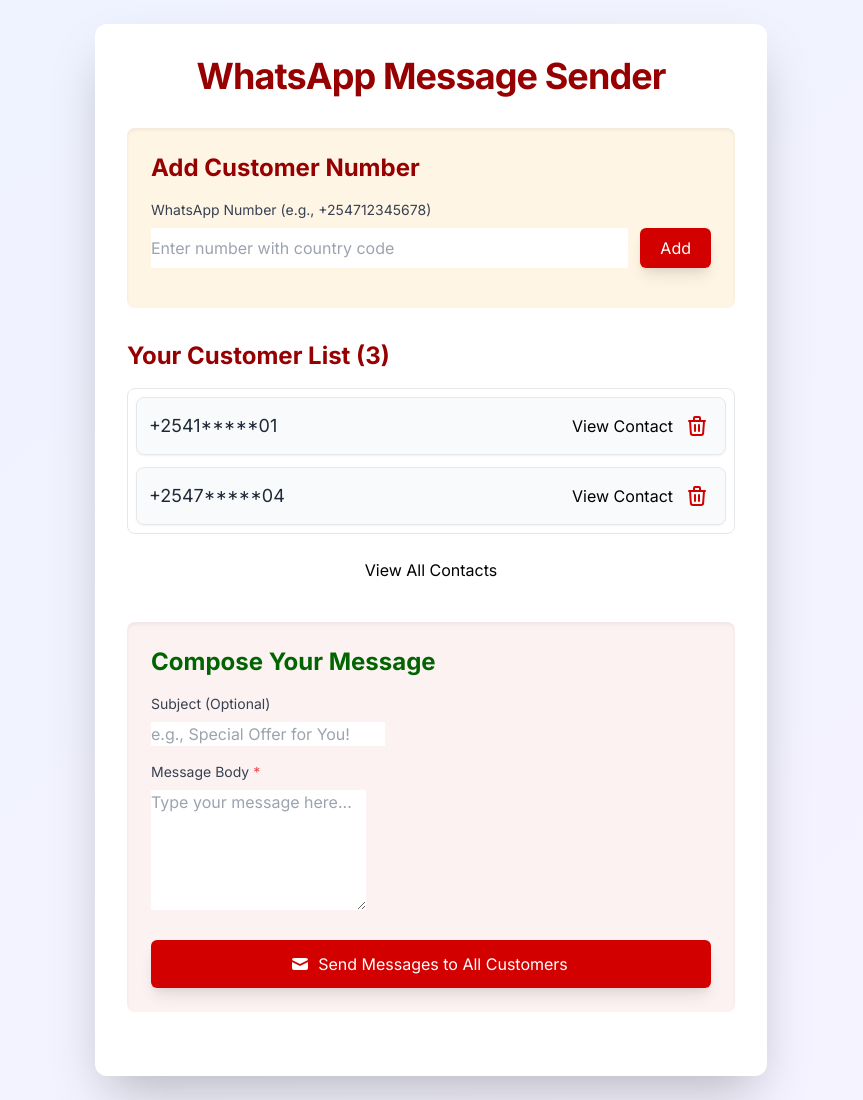
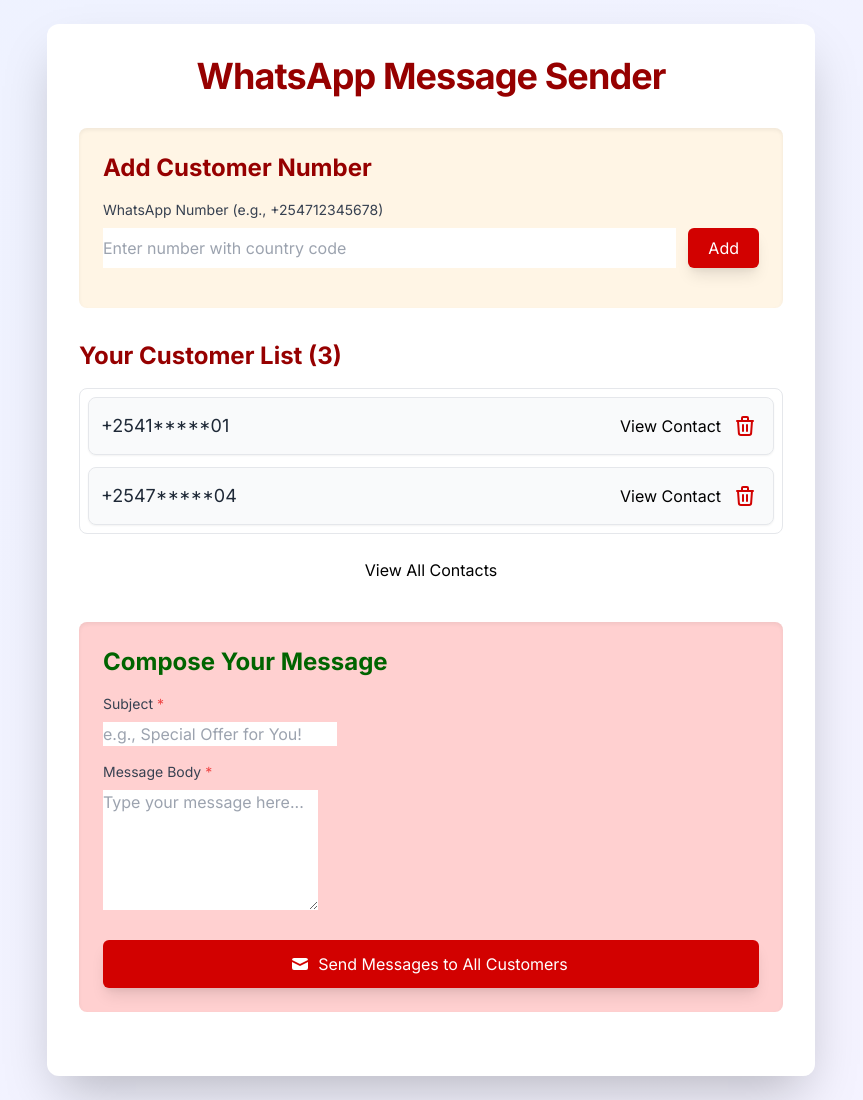
Before and after one commit to RCLDevelopers/WhatsApp-BulkSender, a Flask app: page / in a window 1280 px wide. Shown: the whole page, without its empty margins (209-1072 px from the left). Run offline with Flask 3, Linux system fonts and the light colour scheme.

Commit message:
first commit

```diff
--- a/app.py
+++ b/app.py
@@ -131,7 +131,7 @@ if __name__ == '__main__':
     os.makedirs('templates', exist_ok=True)
 
     # Define the HTML content for index.html
-    html_content = """
+    html_content = r"""
 <!DOCTYPE html>
 <html lang="en">
 <head>
@@ -233,7 +233,7 @@ if __name__ == '__main__':
         }
 
         .bg-purple-50 { /* Used for Message Composition Section */
-            background-color: rgba(var(--color-primary-red), 0.05); /* Very light red background */
+            background-color: rgba(var(--color-primary-red-light), 0.3); /* Stronger pink background for compose section */
         }
         .text-purple-700 { /* Used for Message Composition heading */
             color: rgb(var(--color-success-green-dark)); /* Darker green for Message Composition heading */
@@ -242,7 +242,7 @@ if __name__ == '__main__':
     </style>
 </head>
 <body class="min-h-screen bg-gradient-to-br from-indigo-50 to-purple-50 p-6 flex items-center justify-center">
-    <div class="bg-white rounded-xl shadow-2xl p-8 max-w-2xl w-full">
+    <div class="bg-white rounded-xl shadow-2xl p-8 max-w-3xl w-full"> <!-- Changed max-w-2xl to max-w-3xl -->
         <h1 class="text-4xl font-extrabold text-center text-indigo-800 mb-8 tracking-tight">
             WhatsApp Message Sender
         </h1>
@@ -288,13 +288,14 @@ if __name__ == '__main__':
             <h2 class="text-2xl font-bold text-purple-700 mb-4">Compose Your Message</h2>
             <div class="mb-4">
                 <label for="message-subject" class="block text-sm font-medium text-gray-700 mb-2">
-                    Subject (Optional)
+                    Subject <span class="text-red-500">*</span>
                 </label>
                 <input
                     type="text"
                     id="message-subject"
                     placeholder="e.g., Special Offer for You!"
                     class="input-field"
+                    required
                 />
             </div>
             <div class="mb-6">
@@ -306,6 +307,7 @@ if __name__ == '__main__':
                     rows="5"
                     placeholder="Type your message here..."
                     class="input-field resize-y"
+                    required
                 ></textarea>
             </div>
             <button onclick="sendMessage()" class="w-full flex items-center justify-center px-6 py-3 btn-primary">
@@ -502,6 +504,12 @@ if __name__ == '__main__':
             const subject = messageSubjectInput.value.trim();
             const body = messageBodyInput.value.trim();
 
+            // Validate both subject and body are not empty
+            if (!subject) {
+                showStatusMessage('Message subject cannot be empty. Please enter a subject.', 'error');
+                return;
+            }
+
             if (!body) {
                 showStatusMessage('Message body cannot be empty. Please enter your message.', 'error');
                 return;
@@ -556,7 +564,7 @@ if __name__ == '__main__':
     </script>
 </body>
 </html>
-    """
+"""
 
     # Write the HTML content to index.html in the templates directory
     with open(os.path.join('templates', 'index.html'), 'w') as f:
--- a/templates/index.html
+++ b/templates/index.html
@@ -100,7 +100,7 @@
         }
 
         .bg-purple-50 { /* Used for Message Composition Section */
-            background-color: rgba(var(--color-primary-red), 0.05); /* Very light red background */
+            background-color: rgba(var(--color-primary-red-light), 0.3); /* Stronger pink background for compose section */
         }
         .text-purple-700 { /* Used for Message Composition heading */
             color: rgb(var(--color-success-green-dark)); /* Darker green for Message Composition heading */
@@ -109,7 +109,7 @@
     </style>
 </head>
 <body class="min-h-screen bg-gradient-to-br from-indigo-50 to-purple-50 p-6 flex items-center justify-center">
-    <div class="bg-white rounded-xl shadow-2xl p-8 max-w-2xl w-full">
+    <div class="bg-white rounded-xl shadow-2xl p-8 max-w-3xl w-full"> <!-- Changed max-w-2xl to max-w-3xl -->
         <h1 class="text-4xl font-extrabold text-center text-indigo-800 mb-8 tracking-tight">
             WhatsApp Message Sender
         </h1>
@@ -155,13 +155,14 @@
             <h2 class="text-2xl font-bold text-purple-700 mb-4">Compose Your Message</h2>
             <div class="mb-4">
                 <label for="message-subject" class="block text-sm font-medium text-gray-700 mb-2">
-                    Subject (Optional)
+                    Subject <span class="text-red-500">*</span>
                 </label>
                 <input
                     type="text"
                     id="message-subject"
                     placeholder="e.g., Special Offer for You!"
                     class="input-field"
+                    required
                 />
             </div>
             <div class="mb-6">
@@ -173,6 +174,7 @@
                     rows="5"
                     placeholder="Type your message here..."
                     class="input-field resize-y"
+                    required
                 ></textarea>
             </div>
             <button onclick="sendMessage()" class="w-full flex items-center justify-center px-6 py-3 btn-primary">
@@ -369,6 +371,12 @@
             const subject = messageSubjectInput.value.trim();
             const body = messageBodyInput.value.trim();
 
+            // Validate both subject and body are not empty
+            if (!subject) {
+                showStatusMessage('Message subject cannot be empty. Please enter a subject.', 'error');
+                return;
+            }
+
             if (!body) {
                 showStatusMessage('Message body cannot be empty. Please enter your message.', 'error');
                 return;
```
Also changed, not shown: PyWhatKit_DB.txt (+15 -0 lines), 1 other file.
